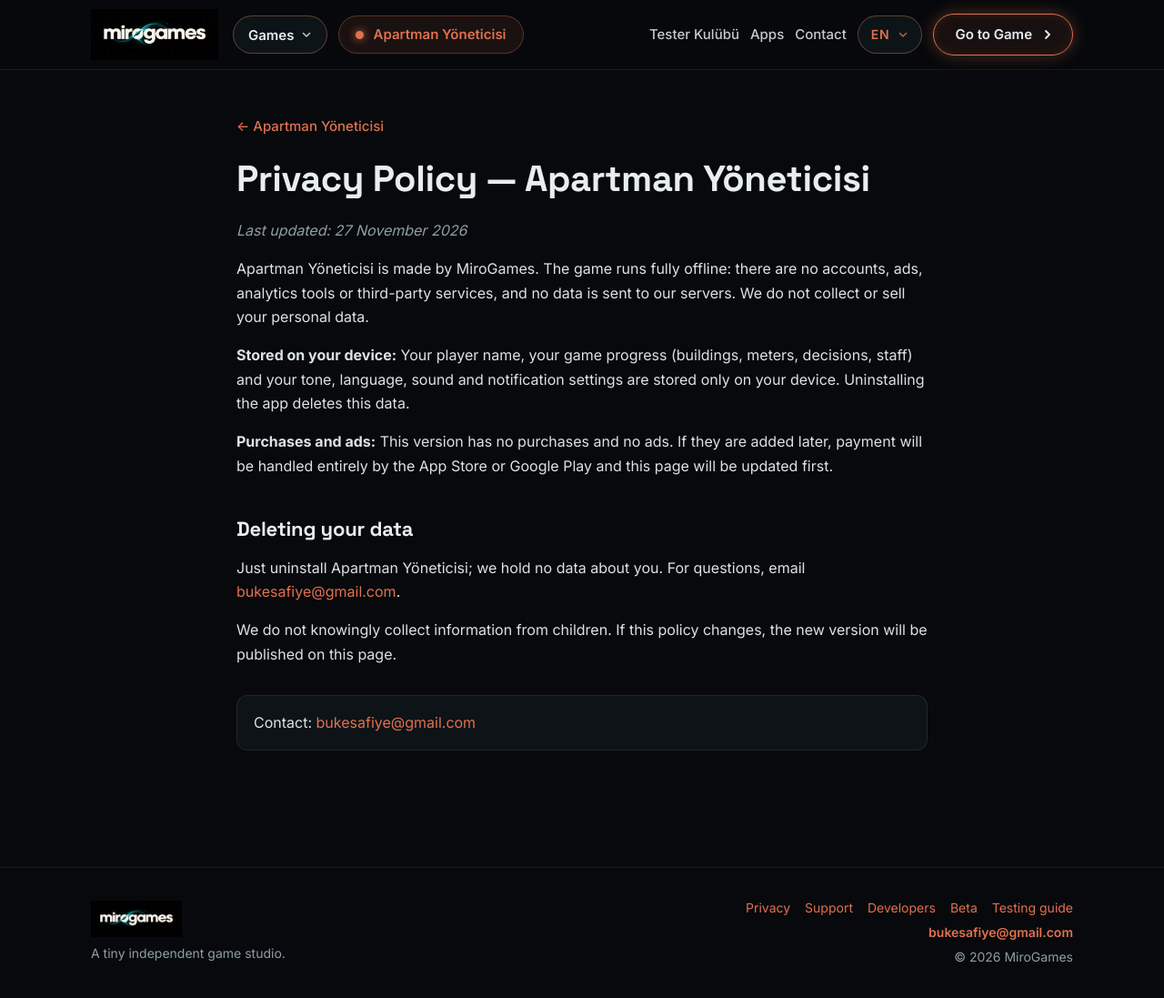
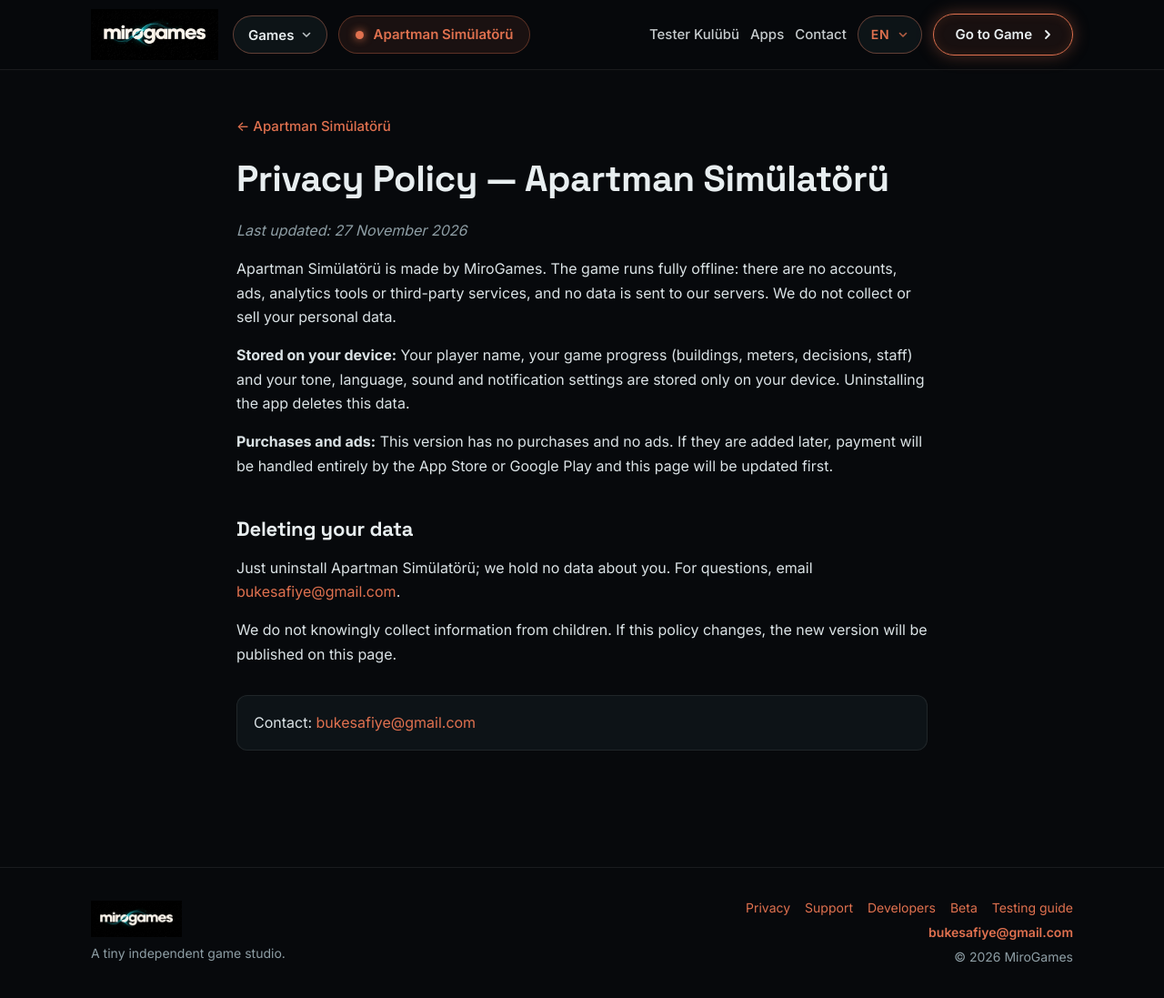
Before and after one commit to bukesafiye/bukesafiye.github.io, a Jekyll site: the page built from Store/apartman-simulatoru/privacy.md, in a window 1280 px wide and 1103 px high. Shown: the top 1097 px of the window at 91% size. Built offline with Jekyll 4.4.1, drawn with Linux system fonts in a browser that asks for light colours; our own code applies the rules of GitHub Pages for plain Markdown files.

Commit message:
Apartman Yöneticisi → Apartman Simülatörü (yeni ad, slug apartman-simulatoru)
Co-Authored-By: Claude Opus 5.5 <noreply@anthropic.com>

```diff
--- a/Store/apartman-yoneticisi/indir/index.html
+++ b/Store/apartman-simulatoru/indir/index.html
@@ -1,5 +1,5 @@
 ---
 layout: store-redirect
-game: apartman-yoneticisi
+game: apartman-simulatoru
 sitemap: false
 ---
--- a/Store/apartman-yoneticisi/privacy.md
+++ b/Store/apartman-simulatoru/privacy.md
@@ -1,16 +1,16 @@
 ---
-title: Apartman Yöneticisi — Privacy
-game: apartman-yoneticisi
-back: /Store/apartman-yoneticisi/
-back_tr: Apartman Yöneticisi
-back_en: Apartman Yöneticisi
+title: Apartman Simülatörü — Privacy
+game: apartman-simulatoru
+back: /Store/apartman-simulatoru/
+back_tr: Apartman Simülatörü
+back_en: Apartman Simülatörü
 ---
 <div class="tr" markdown="1">
-# Gizlilik Politikası — Apartman Yöneticisi
+# Gizlilik Politikası — Apartman Simülatörü
 
 *Son güncelleme: 27 Kasım 2026*
 
-Apartman Yöneticisi, MiroGames tarafından geliştirilmiştir. Oyun tamamen çevrimdışı çalışır: hesap, reklam, analiz aracı ya da üçüncü taraf hizmet yoktur ve hiçbir veri sunucularımıza gönderilmez. Kişisel verilerini toplamayız ve satmayız.
+Apartman Simülatörü, MiroGames tarafından geliştirilmiştir. Oyun tamamen çevrimdışı çalışır: hesap, reklam, analiz aracı ya da üçüncü taraf hizmet yoktur ve hiçbir veri sunucularımıza gönderilmez. Kişisel verilerini toplamayız ve satmayız.
 
 **Cihazında tutulanlar:** Oyuncu adın, oyun ilerlemen (binalar, göstergeler, kararların, personelin) ile ton, dil, ses ve bildirim tercihlerin yalnızca cihazında saklanır. Uygulamayı sildiğinde bu veriler de silinir.
 
@@ -18,7 +18,7 @@ Apartman Yöneticisi, MiroGames tarafından geliştirilmiştir. Oyun tamamen çe
 
 ## Verilerini silme
 
-Apartman Yöneticisi'ni cihazından kaldırman yeterli; bizde senden kalan bir veri yoktur. Sorun için [bukesafiye@gmail.com](mailto:bukesafiye@gmail.com) adresine yazabilirsin.
+Apartman Simülatörü'nü cihazından kaldırman yeterli; bizde senden kalan bir veri yoktur. Sorun için [bukesafiye@gmail.com](mailto:bukesafiye@gmail.com) adresine yazabilirsin.
 
 Bilerek çocuklardan bilgi toplamayız. Bu politika değişirse yeni hâli bu sayfada yayınlanır.
 
@@ -26,11 +26,11 @@ Bilerek çocuklardan bilgi toplamayız. Bu politika değişirse yeni hâli bu sa
 </div>
 
 <div class="en" markdown="1">
-# Privacy Policy — Apartman Yöneticisi
+# Privacy Policy — Apartman Simülatörü
 
 *Last updated: 27 November 2026*
 
-Apartman Yöneticisi is made by MiroGames. The game runs fully offline: there are no accounts, ads, analytics tools or third-party services, and no data is sent to our servers. We do not collect or sell your personal data.
+Apartman Simülatörü is made by MiroGames. The game runs fully offline: there are no accounts, ads, analytics tools or third-party services, and no data is sent to our servers. We do not collect or sell your personal data.
 
 **Stored on your device:** Your player name, your game progress (buildings, meters, decisions, staff) and your tone, language, sound and notification settings are stored only on your device. Uninstalling the app deletes this data.
 
@@ -38,7 +38,7 @@ Apartman Yöneticisi is made by MiroGames. The game runs fully offline: there ar
 
 ## Deleting your data
 
-Just uninstall Apartman Yöneticisi; we hold no data about you. For questions, email [bukesafiye@gmail.com](mailto:bukesafiye@gmail.com).
+Just uninstall Apartman Simülatörü; we hold no data about you. For questions, email [bukesafiye@gmail.com](mailto:bukesafiye@gmail.com).
 
 We do not knowingly collect information from children. If this policy changes, the new version will be published on this page.
 
```
Also changed, not shown: Store/apartman-simulatoru/index.md (renamed from Store/apartman-yoneticisi/index.md, +2 -2 lines), Store/apartman-simulatoru/support.md (renamed from Store/apartman-yoneticisi/support.md, +7 -7 lines), _data/games.yml (+5 -5 lines), assets/img/apartman-simulatoru-bina.webp (renamed from assets/img/apartman-yoneticisi-bina.webp), assets/img/apartman-simulatoru-icon-128.webp (renamed from assets/img/apartman-yoneticisi-icon-128.webp), assets/img/apartman-simulatoru-icon.png (renamed from assets/img/apartman-yoneticisi-icon.png), assets/img/apartman-simulatoru-logo.webp (added), assets/img/apartman-yoneticisi-logo.webp (deleted), assets/img/shots/apartman-simulatoru-en-01.jpg (renamed from assets/img/shots/apartman-yoneticisi-en-01.jpg), assets/img/shots/apartman-simulatoru-tr-01.jpg (renamed from assets/img/shots/apartman-yoneticisi-tr-01.jpg).
